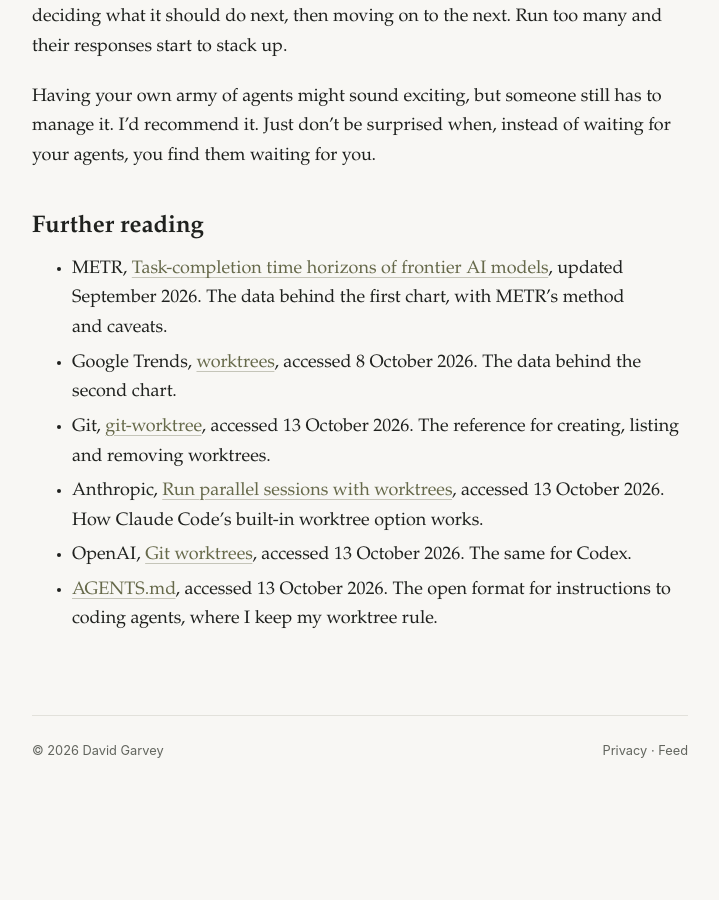
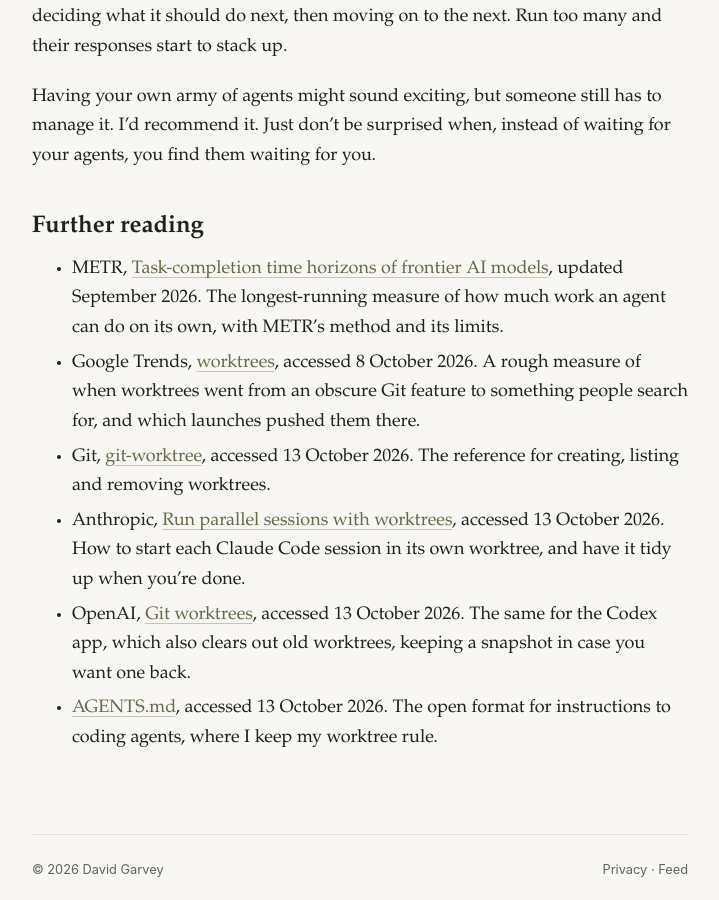
Before and after one commit to davegarvey/davegarvey.github.io, a Jekyll site: the page built from _posts/2026-10-13-worktrees-for-impatient-people.md, in a window 1280 px wide and 900 px high, scrolled down 3444 px. Shown: the whole window, without its empty margins (280-999 px from the left). Built offline with Jekyll 4.4.1, drawn with Linux system fonts in a browser that asks for light colours; before the commit the page ends 4253 px from its top, so only the background shows below that.

Commit message:
Sharpen the worktrees post's further reading notes
Rewrites the notes that described each source's role in the post so they
say why the source is worth reading, and adds that guidance to AGENTS.md.

Co-Authored-By: Claude Opus 5.5 <noreply@anthropic.com>

```diff
--- a/_posts/2026-10-13-worktrees-for-impatient-people.md
+++ b/_posts/2026-10-13-worktrees-for-impatient-people.md
@@ -74,9 +74,9 @@ Having your own army of agents might sound exciting, but someone still has to ma
 
 ## Further reading
 
-- METR, [Task-completion time horizons of frontier AI models](https://metr.org/time-horizons/), updated September 2026. The data behind the first chart, with METR's method and caveats.
-- Google Trends, [worktrees](https://trends.google.com/trends/explore?date=today%205-y&q=worktrees), accessed 8 October 2026. The data behind the second chart.
+- METR, [Task-completion time horizons of frontier AI models](https://metr.org/time-horizons/), updated September 2026. The longest-running measure of how much work an agent can do on its own, with METR's method and its limits.
+- Google Trends, [worktrees](https://trends.google.com/trends/explore?date=today%205-y&q=worktrees), accessed 8 October 2026. A rough measure of when worktrees went from an obscure Git feature to something people search for, and which launches pushed them there.
 - Git, [git-worktree](https://git-scm.com/docs/git-worktree), accessed 13 October 2026. The reference for creating, listing and removing worktrees.
-- Anthropic, [Run parallel sessions with worktrees](https://code.claude.com/docs/en/worktrees), accessed 13 October 2026. How Claude Code's built-in worktree option works.
-- OpenAI, [Git worktrees](https://learn.chatgpt.com/docs/environments/git-worktrees), accessed 13 October 2026. The same for Codex.
+- Anthropic, [Run parallel sessions with worktrees](https://code.claude.com/docs/en/worktrees), accessed 13 October 2026. How to start each Claude Code session in its own worktree, and have it tidy up when you're done.
+- OpenAI, [Git worktrees](https://learn.chatgpt.com/docs/environments/git-worktrees), accessed 13 October 2026. The same for the Codex app, which also clears out old worktrees, keeping a snapshot in case you want one back.
 - [AGENTS.md](https://agents.md/), accessed 13 October 2026. The open format for instructions to coding agents, where I keep my worktree rule.
```
Also changed, not shown: AGENTS.md (+4 -0 lines).
